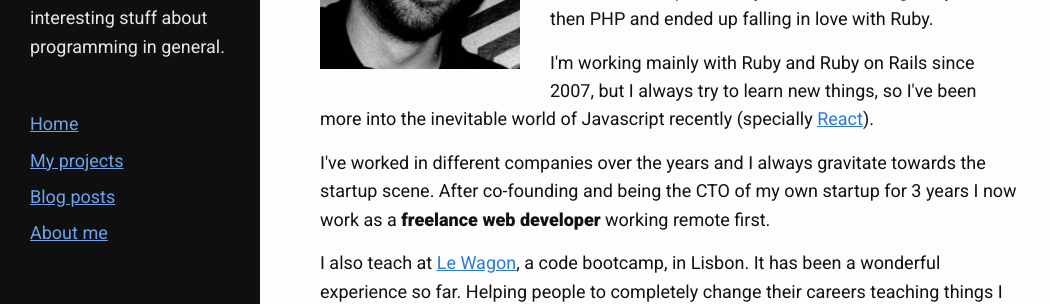
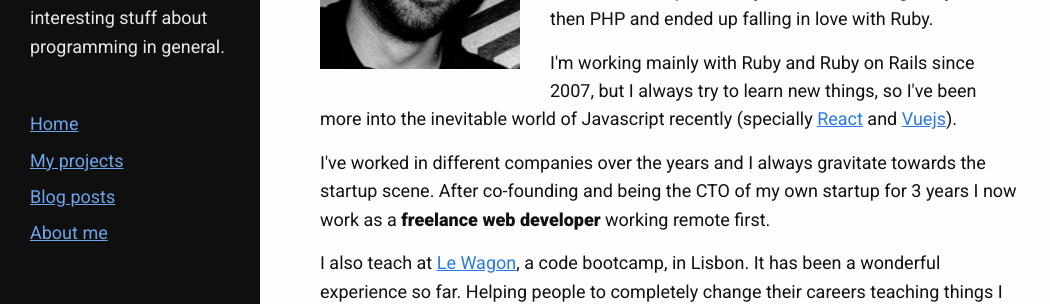
Before and after one commit to rikas/rikas.github.io, a Jekyll site: the page built from about.html, in a window 1280 px wide. Shown: the part 299-603 px from the top of the page, without its empty margins (0-1050 px from the left). Built offline with Jekyll 4.4.1, drawn with Linux system fonts in a browser that asks for light colours.

Commit message:
Add Vuejs

```diff
--- a/about.html
+++ b/about.html
@@ -20,7 +20,8 @@ permalink: /about/
 <p>
   I'm working mainly with Ruby and Ruby on Rails since 2007, but I always try to learn new things,
   so I've been more into the inevitable world of Javascript recently (specially
-  <a href="https://reactjs.org/" target="_blank" title="React">React</a>).
+  <a href="https://reactjs.org/" target="_blank" title="React">React</a> and
+  <a href="https://vuejs.org/" target="_blank" title="Vuejs">Vuejs</a>).
 </p>
 
 <p>
```
